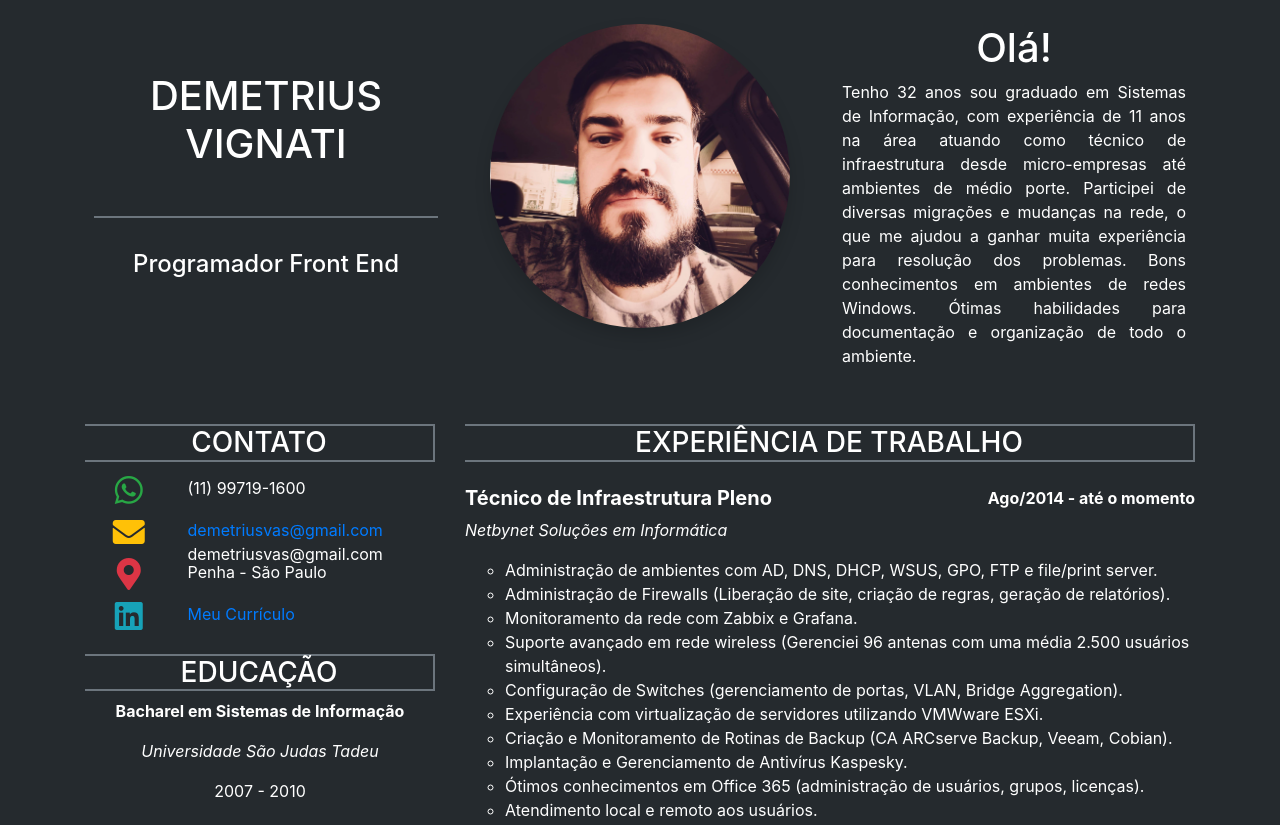
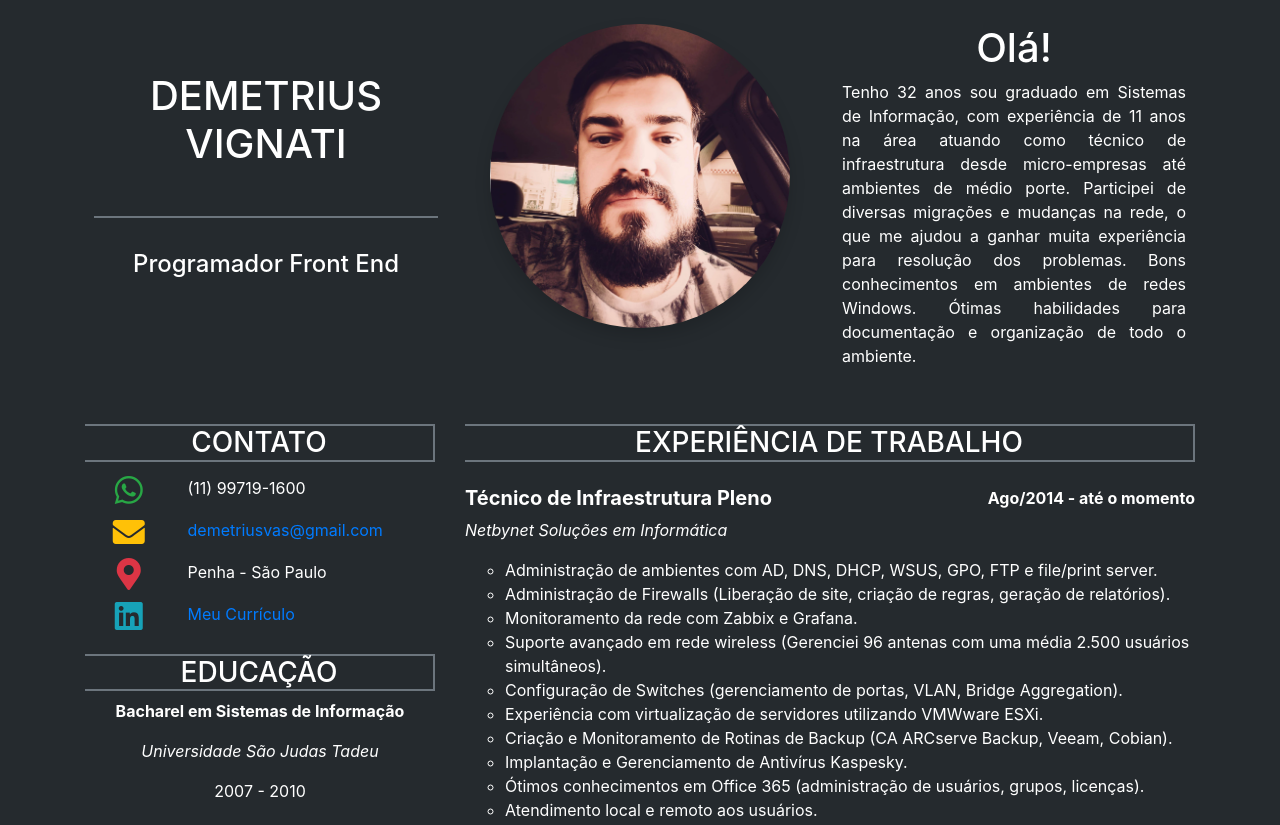
Before and after one commit to demetriusvas/demetriusvas.github.io, a plain HTML site: page index.html in a window 1280 px wide. Shown: the top 825 px of the page. Drawn offline with nearby package versions, Linux system fonts and the light colour scheme.

Commit message:
Correção de erro no link

```diff
--- a/index.html
+++ b/index.html
@@ -71,7 +71,6 @@
                 <div class="col-9 col-sm-6 col-md-6 col-lg-9 d-flex">
                   <div class="align-self-center" style="height: 30px;">
                     <a href="mailto:demetriusvas@gmail.com">demetriusvas@gmail.com</a>
-                    <p>demetriusvas@gmail.com</p>
                   </div>
                 </div>
               </div><!-- /Fim da ROW EMAIL -->
```
